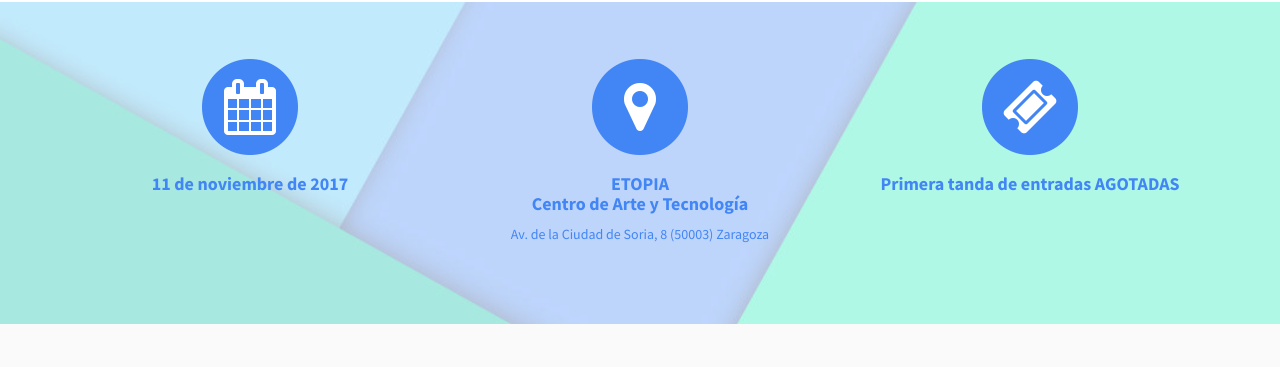
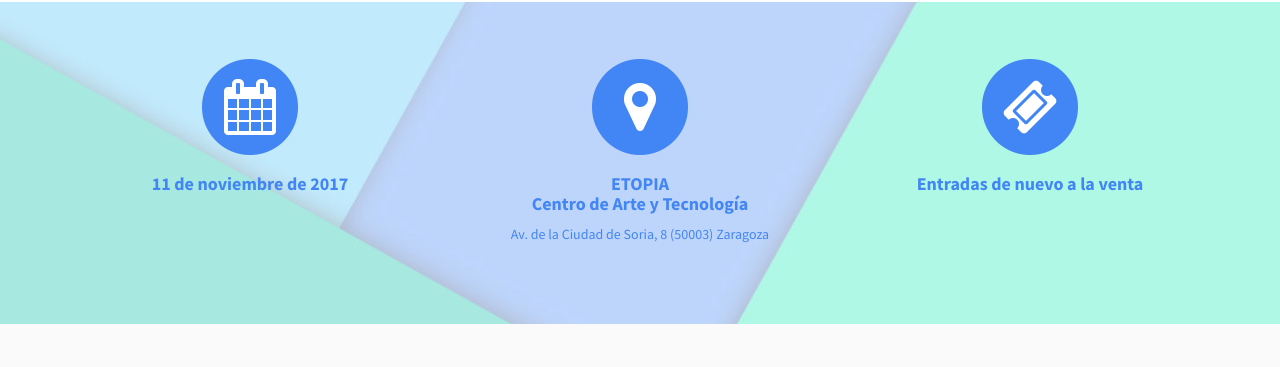
Before and after one commit to MulleresTechZgz/wtmz17.github.io, a Jekyll site: the page built from index.html, in a window 1280 px wide and 1400 px high. Shown: the part 362-729 px from the top of the window. Built offline with Jekyll 4.4.1, drawn with Linux system fonts in a browser that asks for light colours; some of the changed text lies outside the part shown.

Commit message:
Entradas segunda tanda!

```diff
--- a/_includes/details.html
+++ b/_includes/details.html
@@ -47,7 +47,10 @@
                 <!--
                 <strong>Entradas ya a la venta</strong>
                 -->
+                <!--
                 <strong>Primera tanda de entradas AGOTADAS</strong>
+              -->
+              <strong>Entradas de nuevo a la venta</strong>
               </h4>
               <!--
               <p>Lorem ipsum dolor sit amet, consectetur adipisicing elit.</p>
--- a/_includes/tickets.html
+++ b/_includes/tickets.html
@@ -14,9 +14,15 @@
           <img src="https://d18t9gwja9h9h.cloudfront.net/assets/images/buttons/es/buyhere.png" alt="Compra aquí tus entradas" />
          </a>
          -->
+         <p class="lead">Ya a la venta una nueva tanda de entradas. <span class="wtm-highlight">¡No te quedes sin la tuya!</span><br/></p>
+        <a target="_blank" href="https://www.ticketea.com/entradas-networking-wtm-zaragoza/" title="Compra aquí tus entradas">
+          <img src="https://d18t9gwja9h9h.cloudfront.net/assets/images/buttons/es/buyhere.png" alt="Compra aquí tus entradas" />
+         </a>
+         <!--
          <p class="lead">Primera tanda de entradas <span class="wtm-highlight">¡AGOTADAS!</span><br/></p>
         <p class="lead">¡Manteneos atentos a las redes y a la web para próximas oportunidades de conseguir entradas!</span><br/></p>
         <p class="lead"><span class="wtm-highlight">¡No te quedes sin la tuya!</span></p>
+      -->
       </div>
     </div>
     <!-- /.row -->
```
